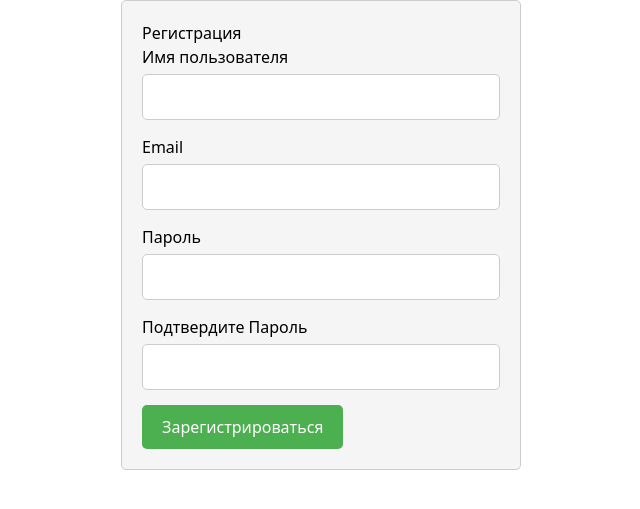
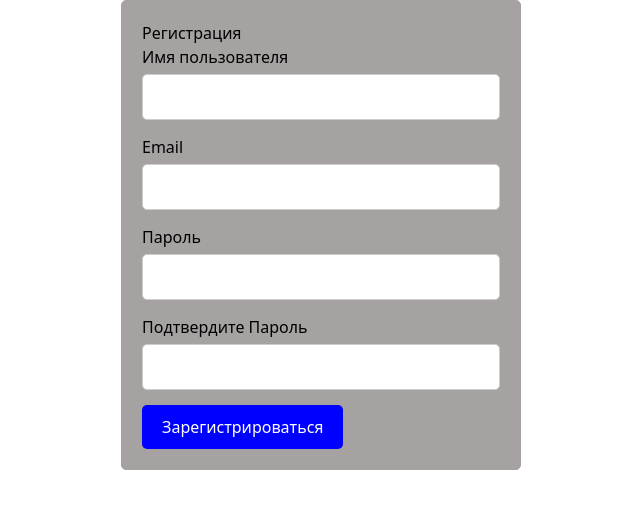
Before and after one commit to 6a6yvoice/my_django_site, a Django app: template froj/fapp/templates/reg.html in a window 1280 px wide. Shown: the top 509 px of the page, without its empty margins (319-959 px from the left). Run offline with Django 4.2, Linux system fonts and the light colour scheme; the template is opened without the code that fills it, so the values that code supplies are empty; some libraries are stand-ins or nearby versions.

```diff
--- a/froj/fapp/static/main.css
+++ b/froj/fapp/static/main.css
@@ -2,9 +2,9 @@ form {
     width: 400px;
     margin: 0 auto;
     padding: 20px;
-    border: 1px solid #ccc;
+    border: 1px solid rgb(167, 162, 162);
     border-radius: 5px;
-    background-color: #f5f5f5;
+    background-color: rgb(167, 162, 162);
   }
 
   h2 {
@@ -28,7 +28,7 @@ form {
   }
 
   input[type="submit"] {
-    background-color: #4CAF50;
+    background-color: blue;
     color: #fff;
     padding: 10px 20px;
     border: none;
--- a/froj/fapp/templates/reg.html
+++ b/froj/fapp/templates/reg.html
@@ -5,24 +5,6 @@
 
 <head>
     <script src="https://cdn.tailwindcss.com"></script>
-    <script>
-        tailwind.config = {
-          theme: {
-            extend: {
-              colors: {
-                clifford: '#da373d',
-              }
-            }
-          }
-        }
-      </script>
-      <style type="text/tailwindcss">
-        @layer utilities {
-          .content-auto {
-            content-visibility: auto;
-          }
-        }
-      </style>
 </head>
 
 <body>
```
